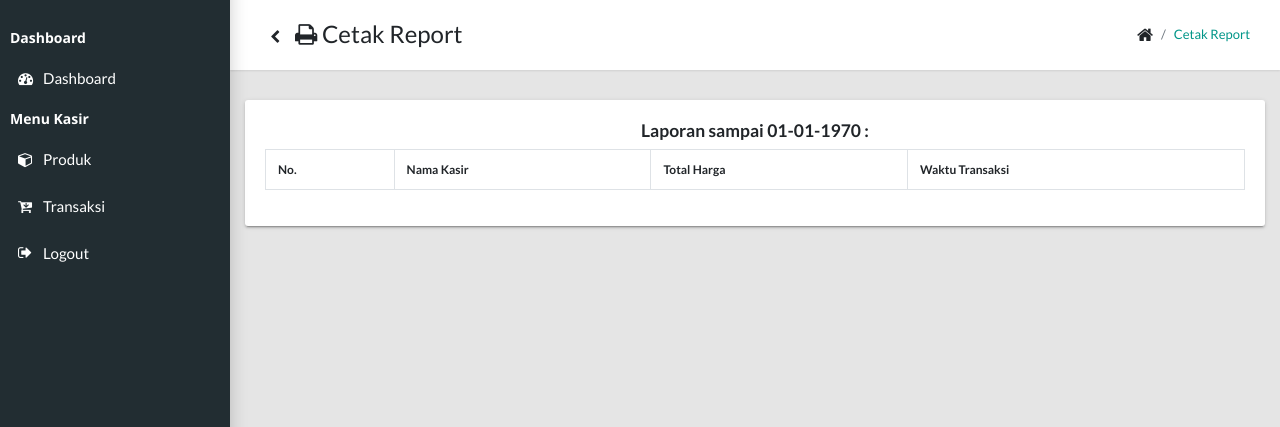
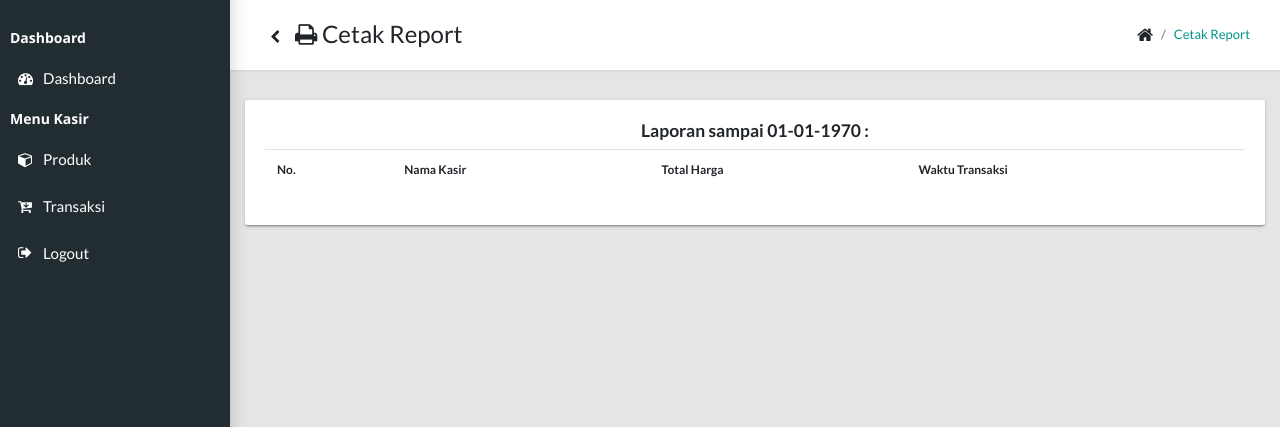
Before and after one commit to jivimuz/kasirku, a PHP site: page /index.php?page=cetak in a window 1280 px wide. Shown: the part 50-477 px from the top of the page. Run offline with PHP 8.4, Linux system fonts and the light colour scheme; the visitor is signed in with stand-in values (Sample User, id 1); data that the repository does not hold is empty; some libraries are stand-ins or nearby versions.

Commit message:
finishing

```diff
--- a/pages/transaksi/cart.php
+++ b/pages/transaksi/cart.php
@@ -3,9 +3,9 @@ $stmt = $mysqli->prepare("SELECT * FROM tbl_transaksi WHERE id_pegawai = ? and i
 $stmt->bind_param("i", $dataku['id_pegawai']);
 $stmt->execute();
 $result = $stmt->get_result();
+$now = date("Y-m-d H:i:s");
 
-    if($result->num_rows == 0){
-        $now = date("Y-m-d H:i:s");
+        if($result->num_rows == 0){
         $mysqli->query("INSERT INTO tbl_transaksi set id_pegawai='$dataku[id_pegawai]', created_at='$now' ");
         echo sweetalert('', '', 'success', '0', 'false', '');
     }else{
@@ -103,7 +103,7 @@ $result = $stmt->get_result();
 
             $send = $mysqli->query("UPDATE tbl_transaksi set total_tunai='$data2', total_harga='$data1', total_kembali='$data3', is_paid='1' , paid_at ='$now'  where id_transaksi='$data[id_transaksi]'");
 
-            echo sweetalert('Sukses', 'Data Berhasil ditambahkan', 'success', '1000', 'false', '?page=transaksi');
+            echo sweetalert('Sukses', 'Data Berhasil ditambahkan', 'success', '3000', 'false', '?page=transaksi');
         }
 
 
--- a/pages/transaksi/cetak.php
+++ b/pages/transaksi/cetak.php
@@ -29,7 +29,7 @@
    <div class="table-responsive">
    	<h5 class="text-center">Laporan
         <?php if(!empty($dari_tgl)){echo 'dari  '. date('d-m-Y', strtotime($dari_tgl));}?> sampai <?=date('d-m-Y', strtotime($sampai_tgl))?> :</h5>
-   	<table class="table table-hover table-bordered" width="100%" style="font-size:12px">
+   	<table class="table " width="100%"  style="font-size:12px">
    		<tr>
    			<th>No.</th>
    			<th>Nama Kasir</th>
```
